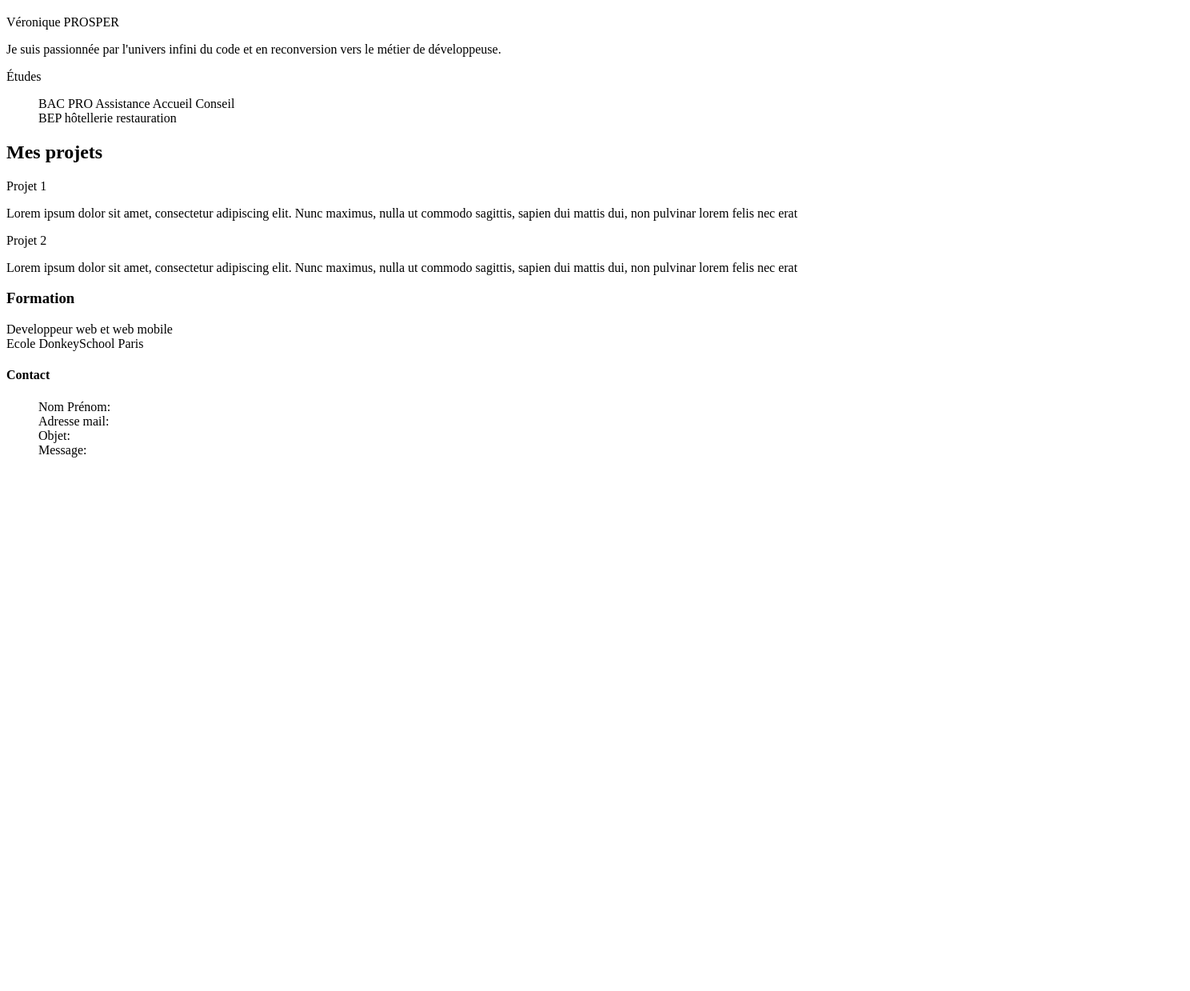
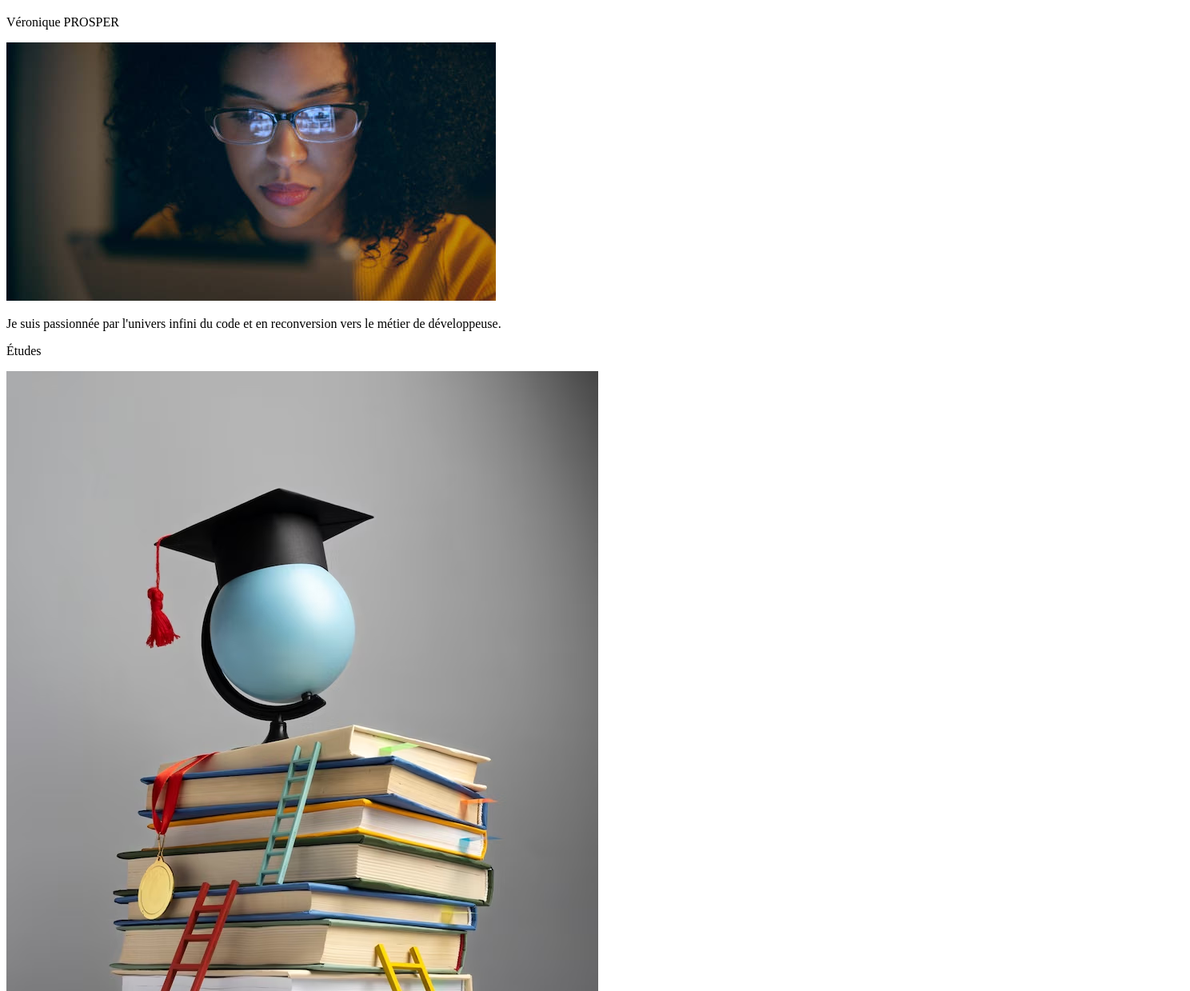
Before and after one commit to VeroniquePRO/donkeyschool, a plain HTML site: page index.html in a window 1280 px wide. Shown: the part 61-1300 px from the top of the page at 80% size, 1488 px wide, since content can reach past the window. Before the commit the page ends 800 px from the top, so only its background shows below. Drawn offline with Linux system fonts and the light colour scheme.

Commit message:
Ajout image

```diff
--- a/index.html
+++ b/index.html
@@ -12,13 +12,17 @@
 <body>
     <h1>Mon portoflio</h1>
     <p>Véronique PROSPER</p>
+    <img src="Image femme dev.jpeg" alt="">
+
     <div class="about"><P>Je suis passionnée par l'univers infini du code et en reconversion vers le métier de développeuse. </P></div>
-    <div><p>Études</p></div>
+    <p>Études</p>
+    <img src="Études.avif" alt="">
         <ul>
             <li>BAC PRO Assistance Accueil Conseil</li>
             <li> BEP hôtellerie restauration</li>
         </ul>
     <h2>Mes projets</h2>
+    <img src="Reflexion projet.jpeg" alt="">
     <p>Projet 1</p>
     <p>Lorem ipsum dolor sit amet, consectetur adipiscing elit. Nunc maximus, nulla ut commodo sagittis, sapien dui mattis dui, non pulvinar lorem felis nec erat</p>
     <P>Projet 2</P>
```
Also changed, not shown: Image femme dev.jpeg (added), Reflexion projet.jpeg (added), photo claire femme dev.webp (added), Études.avif (added), 1 other file.
